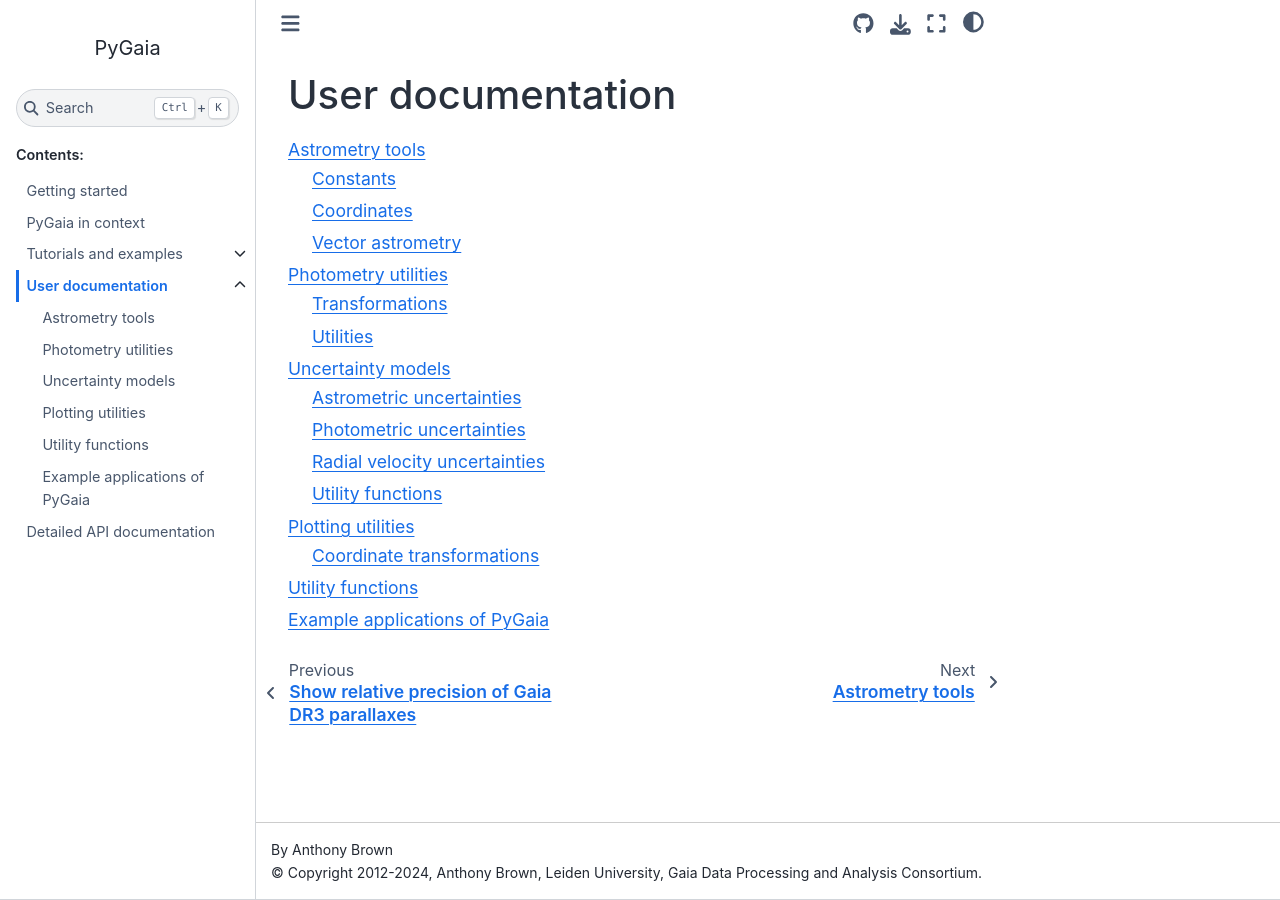
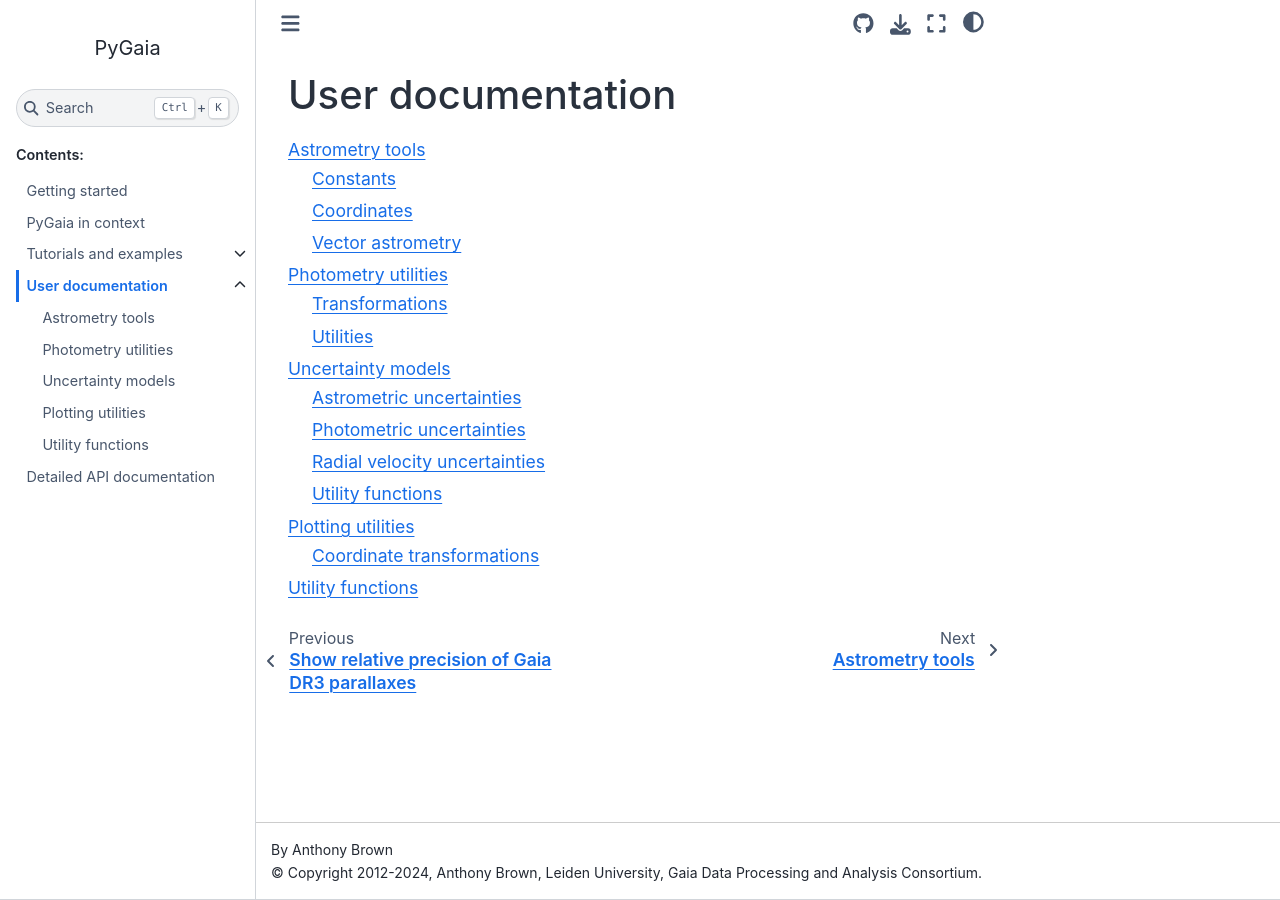
Before and after one commit to agabrown/PyGaia, a Sphinx documentation site: the page built from docs/source/user-documentation/index.rst, in a window 1280 px wide. Built offline with Sphinx 7.4.7 and the Sphinx Book theme 1.1.4, drawn with Linux system fonts in a browser that asks for light colours; pages that are not in the unit, such as notebooks, are missing from menus.

Commit message:
old examples removed

```diff
--- a/docs/source/user-documentation/examples.rst
+++ /dev/null
@@ -1,4 +0,0 @@
-Example applications of PyGaia
-==============================
-
-The `examples <https://github.com/agabrown/PyGaia/tree/master/examples>`_ folder contains notebooks which illustrate the application of the PyGaia tools.
--- a/docs/source/user-documentation/index.rst
+++ b/docs/source/user-documentation/index.rst
@@ -9,4 +9,3 @@
     errors
     plot
     utils
-    examples
```
